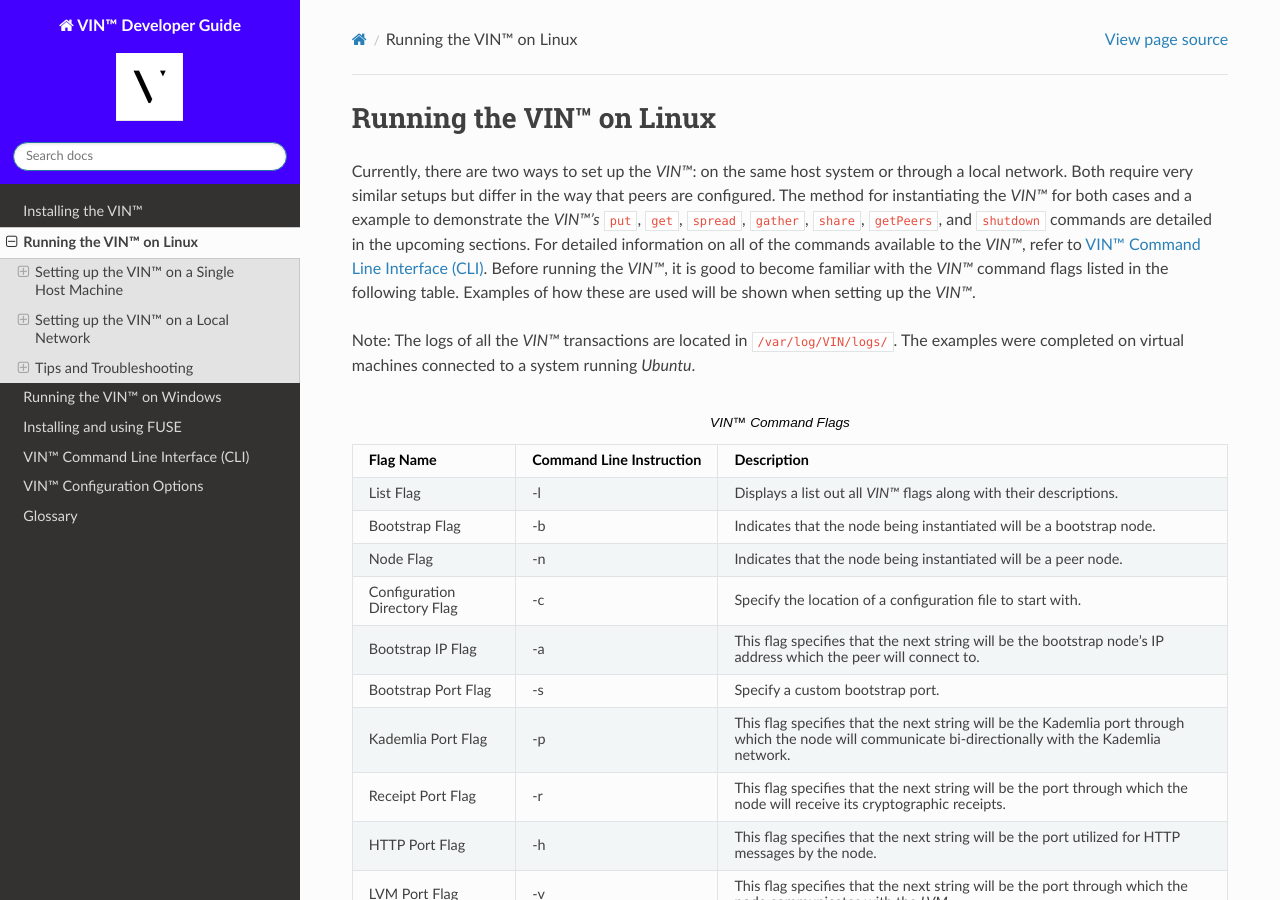
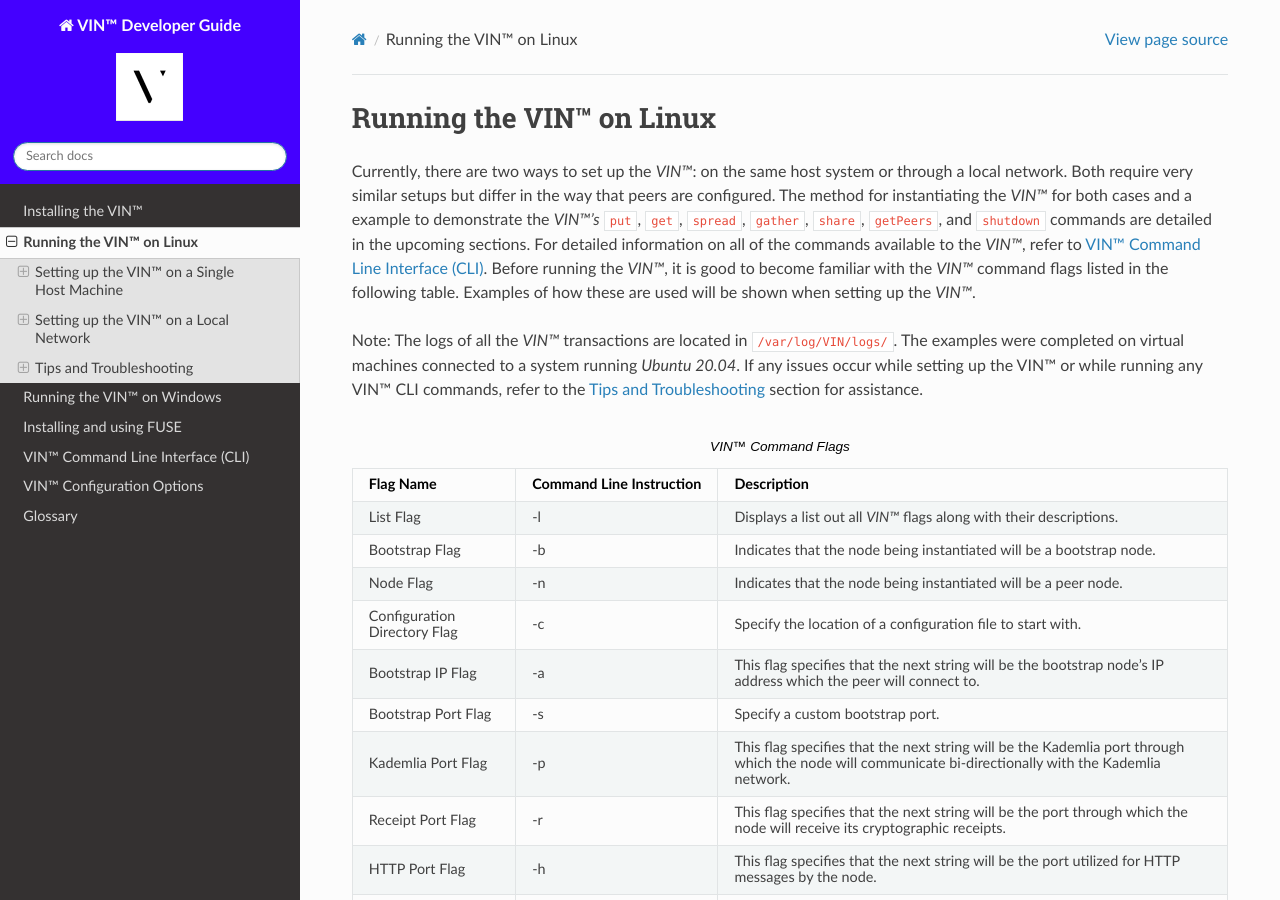
Before and after one commit to Market-Insight-Solutions-LLC/vin-developer-guide, a Sphinx documentation site: the page built from docs/source/running_the_vin_linux.rst, in a window 1280 px wide and 900 px high. Built offline with Sphinx 7.4.7 and the Read the Docs theme 2.0.0, drawn with Linux system fonts in a browser that asks for light colours; some of the changed text lies outside the part shown.

Commit message:
Added tips and troubleshooting

```diff
--- a/docs/source/running_the_vin_linux.rst
+++ b/docs/source/running_the_vin_linux.rst
@@ -6,7 +6,7 @@
 
 Currently, there are two ways to set up the *VIN™*: on the same host system or through a local network. Both require very similar setups but differ in the way that peers are configured. The method for instantiating the *VIN™* for both cases and a example to demonstrate the *VIN™'s* ``put``, ``get``, ``spread``, ``gather``, ``share``, ``getPeers``, and ``shutdown`` commands are detailed in the upcoming sections. For detailed information on all of the commands available to the *VIN™*, refer to :ref:`vin-cli`. Before running the *VIN™*, it is good to become familiar with the *VIN™* command flags listed in the following table. Examples of how these are used will be shown when setting up the *VIN™*.
 
-Note: The logs of all the *VIN™* transactions are located in ``/var/log/VIN/logs/``. The examples were completed on virtual machines connected to a system running *Ubuntu*.
+Note: The logs of all the *VIN™* transactions are located in ``/var/log/VIN/logs/``. The examples were completed on virtual machines connected to a system running *Ubuntu 20.04*. If any issues occur while setting up the VIN™ or while running any VIN™ CLI commands, refer to the :ref:`tips-troubleshooting-linux` section for assistance.
 
 .. This information came from C:\Dev\qtoken-cpp\apps\helper.cpp
 
@@ -1115,12 +1115,14 @@
 
 * The peer and *VIN™ CLI* for ``system_2`` can be shut down in the same manner listed above.
 
+.. _tips-troubleshooting-linux:
+
 Tips and Troubleshooting
 ==========================
 
 This section details tips for using the *VIN™* as well as highlights troubleshooting for issues that may occur while utilizing the VIN’s™ functionality.
 
-VIN_CLI Connection Error
+VIN™ CLI Connection Error
 --------------------------
 
 .. code-block:: none
--- a/docs/source/running_the_vin_windows.rst
+++ b/docs/source/running_the_vin_windows.rst
@@ -6,7 +6,7 @@
 
 Currently, there are two ways to set up the *VIN™*: on the same host system or through a local network. Both require very similar setups but differ in the way that peers are configured. The method for instantiating the *VIN™* for both cases and a example to demonstrate the *VIN™'s* ``put``, ``get``, ``spread``, ``gather``, ``share``, ``getPeers``, and ``shutdown`` commands are detailed in the upcoming sections. For detailed information on all of the commands available to the *VIN™*, refer to :ref:`vin-cli`. Before running the *VIN™*, it is good to become familiar with the *VIN™* command flags listed in the following table. Examples of how these are used will be shown when setting up the *VIN™*.
 
-Note: The logs of all the *VIN™* transactions are located in ``C:\ProgramData\VIN\logs\``. The examples were completed on virtual machines connected to a system running *Windows 10*.
+Note: The logs of all the *VIN™* transactions are located in ``C:\ProgramData\VIN\logs\``. The examples were completed on virtual machines connected to a system running *Windows 10*. If any issues occur while setting up the VIN™ or while running any VIN™ CLI commands, refer to the :ref:`tips-troubleshooting-windows` section for assistance.
 
 .. csv-table:: VIN™ Command Flags
     :header: Flag Name, Command Line Instruction, Description
@@ -1087,13 +1087,14 @@
 
 * The peer and *VIN™ CLI* for ``system_2`` can be shut down in the same manner listed above.
 
+.. _tips-troubleshooting-windows:
 
 Tips and Troubleshooting
 ==========================
 
 This section details tips for using the *VIN™* as well as highlights troubleshooting for issues that may occur while utilizing the VIN’s™ functionality.
 
-VIN_CLI Connection Error
+VIN™ CLI Connection Error
 --------------------------
 
 .. code-block:: none
```
